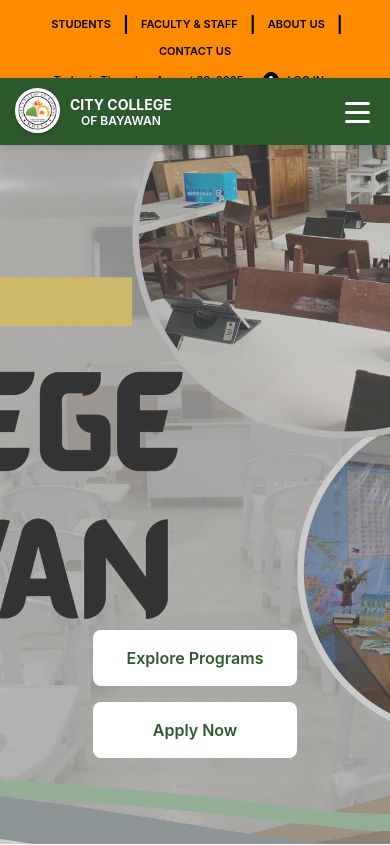
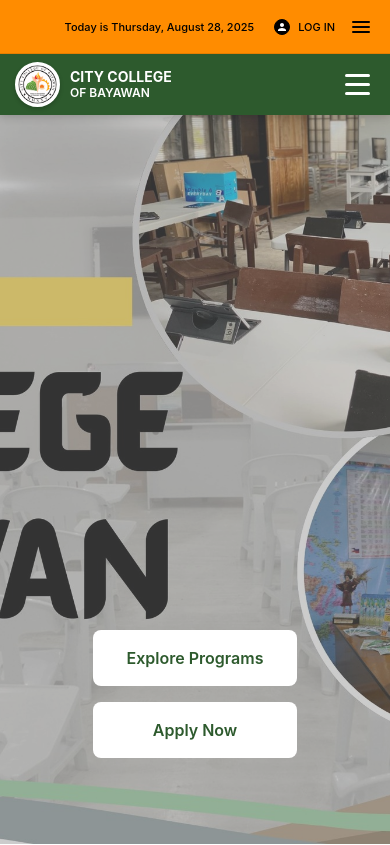
Before and after one commit to TheReaLsshhh/ccbweb-remaster, a React (Create React App) app: page / in a window 390 px wide. Shown: the top 845 px of the page. Built offline with nearby package versions, Linux system fonts and the light colour scheme.

Commit message:
Initial Commit

```diff
--- a/src/components/Navbar.css
+++ b/src/components/Navbar.css
@@ -20,7 +20,7 @@
   top: 0;
   left: 0;
   right: 0;
-  z-index: 1001;
+  z-index: 1002; /* Higher than main navbar but lower than mobile menu */
 }
 
 .top-bar-hidden {
@@ -104,6 +104,77 @@
   /* gap: 16px; */
 }
 
+/* Top Bar Mobile Menu Button */
+.top-bar-mobile-menu-btn {
+  display: none;
+  flex-direction: column;
+  background: none;
+  border: none;
+  cursor: pointer;
+  padding: 5px;
+  z-index: 9998; /* High z-index to ensure it's always clickable */
+}
+
+.top-bar-mobile-menu-btn span {
+  width: 20px;
+  height: 2px;
+  background-color: #000;
+  margin: 2px 0;
+  transition: 0.3s;
+  border-radius: 1px;
+}
+
+/* Top Bar Mobile Menu Overlay */
+.top-bar-mobile-menu {
+  display: none;
+  position: fixed;
+  top: 44px; /* Position below the top bar */
+  left: 0;
+  right: 0;
+  background-color: #ff8c00;
+  border-top: 1px solid #e67e00;
+  box-shadow: 0 4px 12px rgba(0, 0, 0, 0.2);
+  z-index: 9999; /* Much higher than everything else to appear in front */
+  transform: translateY(-100%);
+  opacity: 0;
+  visibility: hidden;
+  transition: all 0.3s ease;
+}
+
+.top-bar-mobile-menu.mobile-open {
+  transform: translateY(0);
+  opacity: 1;
+  visibility: visible;
+}
+
+.top-bar-mobile-links {
+  display: flex;
+  flex-direction: column;
+  padding: 15px 20px;
+  gap: 12px;
+}
+
+.top-bar-mobile-links a {
+  color: #000;
+  text-decoration: none;
+  font-weight: 600;
+  font-size: 16px;
+  padding: 10px 15px;
+  border-radius: 4px;
+  transition: all 0.3s ease;
+  text-align: center;
+}
+
+.top-bar-mobile-links a:hover {
+  background-color: rgba(0, 0, 0, 0.1);
+  color: #fff;
+}
+
+.top-bar-mobile-links a.active-top-link {
+  background-color: rgba(0, 0, 0, 0.2);
+  color: #fff;
+}
+
 .login-section {
   display: flex;
   align-items: center;
@@ -149,7 +220,7 @@
   top: 44px; /* Position directly below the orange top bar (40px height + 4px gap) */
   left: 0;
   right: 0;
-  z-index: 1002; /* Higher than orange bar to ensure visibility */
+  z-index: 1000; /* Lower than top bar mobile menu to ensure it appears behind */
   transition: top 0.3s ease, padding 0.3s ease;
   box-shadow: 0 2px 8px rgba(0, 0, 0, 0.15);
 }
@@ -157,7 +228,7 @@
 .main-nav.expanded {
   top: 0; /* Move to the very top when orange bar is hidden */
   padding: 12px 0; /* Slightly increase padding to fill more space */
-  z-index: 1003; /* Highest z-index when expanded */
+  z-index: 1001; /* Higher than regular main nav but lower than mobile menu */
 }
 
 .nav-container {
@@ -167,6 +238,7 @@
   display: flex;
   align-items: center;
   justify-content: space-between;
+  gap: 20px;
 }
 
 /* Brand Section */
@@ -174,10 +246,15 @@
   display: flex;
   align-items: center;
   gap: 15px;
+  flex-shrink: 0;
+  min-width: 0;
 }
 
 .logo {
   flex-shrink: 0;
+  display: flex;
+  align-items: center;
+  justify-content: center;
 }
 
 /* Brand image logo */
@@ -191,64 +268,13 @@
   box-shadow: 0 2px 4px rgba(0, 0, 0, 0.2);
 }
 
-.logo-text {
-  position: absolute;
-  top: -5px;
-  left: -5px;
-  right: -5px;
-  bottom: -5px;
-  border-radius: 50%;
-  border: 2px solid #fff;
+.brand-text {
   display: flex;
-  align-items: center;
+  flex-direction: column;
+  align-items: flex-start;
   justify-content: center;
-  font-size: 6px;
-  font-weight: bold;
-  color: #fff;
-  text-align: center;
-  line-height: 1.2;
-}
-
-.logo-graphics {
-  position: absolute;
-  width: 100%;
-  height: 100%;
-  display: flex;
-  align-items: center;
-  justify-content: center;
-}
-
-.logo-terraces {
-  width: 20px;
-  height: 15px;
-  background: linear-gradient(to bottom, #4a7c59, #2d5a2d);
-  border-radius: 2px;
-  position: absolute;
-  left: 8px;
-  top: 50%;
-  transform: translateY(-50%);
-}
-
-.logo-gear {
-  width: 18px;
-  height: 18px;
-  background: #ff8c00;
-  border-radius: 50%;
-  position: absolute;
-  right: 8px;
-  top: 50%;
-  transform: translateY(-50%);
-  display: flex;
-  align-items: center;
-  justify-content: center;
-}
-
-.logo-gear::before {
-  content: '';
-  width: 12px;
-  height: 12px;
-  background: #fff;
-  border-radius: 50%;
+  flex-shrink: 0;
+  min-width: 0;
 }
 
 .brand-text h1,
@@ -258,6 +284,9 @@
   font-weight: bold;
   font-size: 18px;
   line-height: 1.2;
+  white-space: nowrap;
+  overflow: hidden;
+  text-overflow: ellipsis;
 }
 
 .brand-text h2 {
@@ -474,31 +503,61 @@
   }
 
   .top-bar-container {
-    flex-direction: column;
-    gap: 6px;
+    flex-direction: row;
+    gap: 0;
     padding: 8px 15px;
     height: auto;
+    position: relative;
+    align-items: center;
+    justify-content: space-between;
   }
 
   .top-bar-left,
   .top-bar-center,
   .top-bar-right {
     flex: none;
-    width: 100%;
+    width: auto;
   }
 
   .top-bar-center {
     order: 1;
+    flex: 1;
+    display: flex;
+    justify-content: center;
   }
 
   .top-bar-left {
     order: 2;
-    text-align: center;
+    text-align: left;
+    flex: none;
   }
 
   .top-bar-right {
     order: 3;
-    justify-content: center;
+    justify-content: flex-end;
+    flex: none;
+    display: flex;
+    align-items: center;
+    gap: 10px;
+  }
+
+  /* Show mobile menu button and hide regular links on mobile */
+  .top-bar-mobile-menu-btn {
+    display: flex;
+    position: static;
+    top: auto;
+    right: auto;
+    margin-left: 0;
+    order: 4;
+  }
+
+  .top-bar-links {
+    display: none; /* Hide regular links on mobile */
+  }
+
+  .top-bar-mobile-menu {
+    display: block; /* Show mobile menu container */
+    top: 56px; /* Adjust for mobile top bar height */
   }
 
   .top-bar-links {
@@ -514,11 +573,13 @@
 
   .date-text {
     font-size: 12px;
-    margin-right: 8px;
+    margin-right: 0;
+    white-space: nowrap;
   }
 
   .login-text {
     font-size: 12px;
+    white-space: nowrap;
   }
 
   .nav-search {
@@ -540,9 +601,7 @@
 
   /* Adjust green navbar position for mobile */
   .main-nav {
-    top: auto; /* Remove fixed top positioning */
-    position: fixed;
-    top: 90px; /* Adjust based on mobile orange bar height */
+    top: 56px; /* Adjust based on mobile orange bar height */
   }
 
   .main-nav.expanded {
@@ -575,7 +634,7 @@
 
   .top-bar-container {
     padding: 6px 15px;
-    gap: 4px;
+    gap: 0;
   }
 
   .top-bar {
@@ -583,7 +642,7 @@
   }
 
   .main-nav {
-    top: 78px; /* Adjust for smaller mobile orange bar */
+    top: 52px; /* Adjust for smaller mobile orange bar height */
   }
 
   .top-link {
@@ -598,4 +657,35 @@
   .login-text {
     font-size: 11px;
   }
+
+  /* Adjust mobile menu button position for smaller screens */
+  .top-bar-mobile-menu-btn {
+    margin-left: 0;
+  }
+
+  .top-bar-mobile-menu-btn span {
+    width: 18px;
+    height: 2px;
+    margin: 1.5px 0;
+  }
+
+  .top-bar-mobile-links {
+    padding: 12px 15px;
+    gap: 10px;
+  }
+
+  .top-bar-mobile-links a {
+    font-size: 14px;
+    padding: 8px 12px;
+  }
+
+  /* Adjust mobile menu position for smaller screens */
+  .top-bar-mobile-menu {
+    top: 52px; /* Adjust for smaller mobile top bar height */
+  }
+
+  /* Ensure proper spacing on very small screens */
+  .top-bar-right {
+    gap: 8px;
+  }
 }
--- a/src/components/Navbar.js
+++ b/src/components/Navbar.js
@@ -3,12 +3,17 @@
 
 const Navbar = ({ isTopBarVisible }) => {
   const [isMobileMenuOpen, setIsMobileMenuOpen] = useState(false);
+  const [isTopBarMobileMenuOpen, setIsTopBarMobileMenuOpen] = useState(false);
   const [isLoggedIn, setIsLoggedIn] = useState(false);
   const [activePage, setActivePage] = useState('');
   const [activeSection, setActiveSection] = useState('home');
 
   const toggleMobileMenu = () => {
     setIsMobileMenuOpen(!isMobileMenuOpen);
+  };
+
+  const toggleTopBarMobileMenu = () => {
+    setIsTopBarMobileMenuOpen(!isTopBarMobileMenuOpen);
   };
 
   const toggleLoginStatus = () => {
@@ -92,6 +97,39 @@
     };
   }, [activePage]);
 
+  // Close mobile menus when clicking outside
+  useEffect(() => {
+    const handleClickOutside = (event) => {
+      const topBarMobileMenu = document.querySelector('.top-bar-mobile-menu');
+      const topBarMobileMenuBtn = document.querySelector('.top-bar-mobile-menu-btn');
+      const mainMobileMenu = document.querySelector('.nav-links');
+      const mainMobileMenuBtn = document.querySelector('.mobile-menu-btn');
+
+      // Close top bar mobile menu if clicking outside
+      if (isTopBarMobileMenuOpen &&
+          topBarMobileMenu &&
+          !topBarMobileMenu.contains(event.target) &&
+          topBarMobileMenuBtn &&
+          !topBarMobileMenuBtn.contains(event.target)) {
+        setIsTopBarMobileMenuOpen(false);
+      }
+
+      // Close main mobile menu if clicking outside
+      if (isMobileMenuOpen &&
+          mainMobileMenu &&
+          !mainMobileMenu.contains(event.target) &&
+          mainMobileMenuBtn &&
+          !mainMobileMenuBtn.contains(event.target)) {
+        setIsMobileMenuOpen(false);
+      }
+    };
+
+    document.addEventListener('mousedown', handleClickOutside);
+    return () => {
+      document.removeEventListener('mousedown', handleClickOutside);
+    };
+  }, [isTopBarMobileMenuOpen, isMobileMenuOpen]);
+
   return (
     <nav className="navbar">
       {/* Top Orange Bar */}
@@ -124,6 +162,23 @@
                 {isLoggedIn ? 'LOG OUT' : 'LOG IN'}
               </span>
             </div>
+          </div>
+
+          {/* Mobile Menu Button for Top Bar */}
+          <button className="top-bar-mobile-menu-btn" onClick={toggleTopBarMobileMenu} aria-label="Toggle top navigation menu">
+            <span></span>
+            <span></span>
+            <span></span>
+          </button>
+        </div>
+
+        {/* Mobile Menu Overlay for Top Bar */}
+        <div className={`top-bar-mobile-menu ${isTopBarMobileMenuOpen ? 'mobile-open' : ''}`}>
+          <div className="top-bar-mobile-links">
+            <a href="/students" className={getActiveTopLinkClass('/students')} onClick={() => setIsTopBarMobileMenuOpen(false)}>STUDENTS</a>
+            <a href="/faculty" className={getActiveTopLinkClass('/faculty')} onClick={() => setIsTopBarMobileMenuOpen(false)}>FACULTY & STAFF</a>
+            <a href="/about" className={getActiveTopLinkClass('/about')} onClick={() => setIsTopBarMobileMenuOpen(false)}>ABOUT US</a>
+            <a href="/contact" className={getActiveTopLinkClass('/contact')} onClick={() => setIsTopBarMobileMenuOpen(false)}>CONTACT US</a>
           </div>
         </div>
       </div>
```
